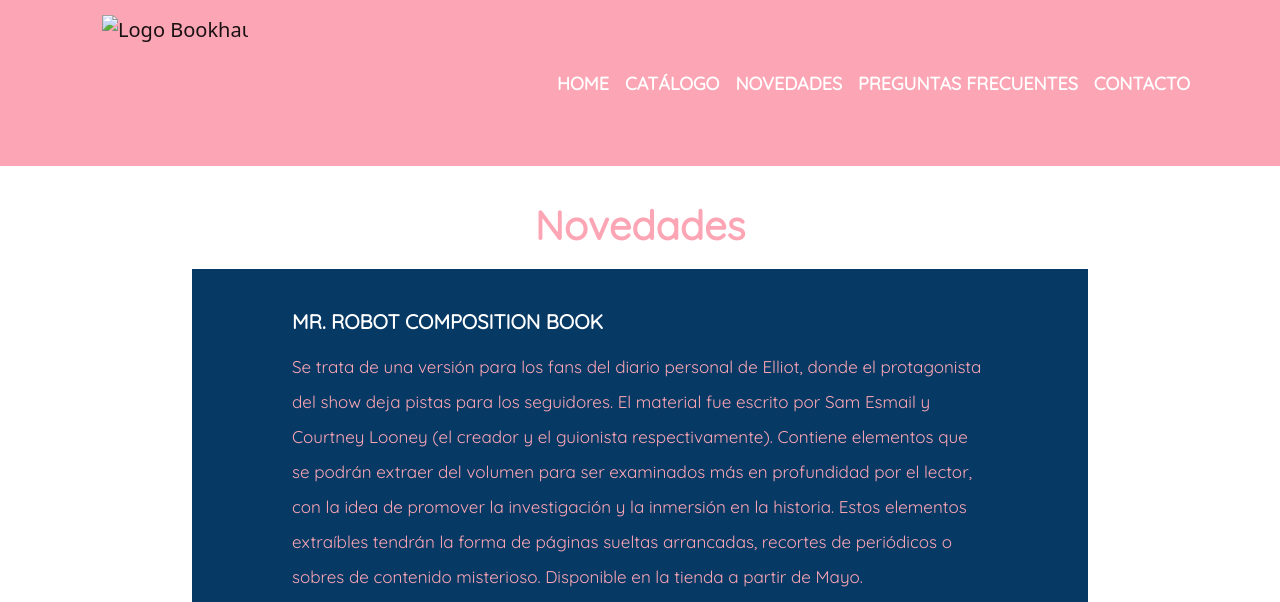
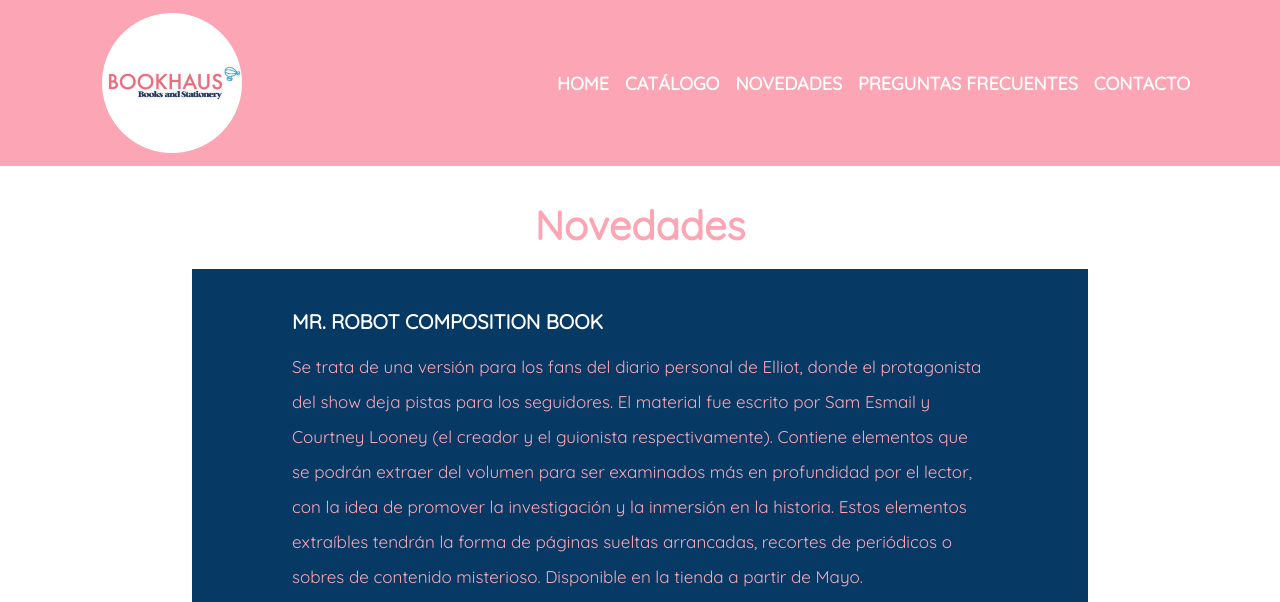
Before and after one commit to antonela-busso/Bookhaus, a plain HTML site: page views/novedades.html in a window 1280 px wide. Shown: the top 602 px of the page. Drawn offline with nearby package versions, Linux system fonts and the light colour scheme.

Commit message:
cambio novedades

```diff
--- a/views/novedades.html
+++ b/views/novedades.html
@@ -19,7 +19,7 @@
         <div class="container-fluid navbar-light">
           <nav class="navbar navbar-expand-lg container" >
               <div class="container-fluid">
-                <a class="navbar-brand" href="#"><img src="../imagenes/logoFinal" alt="Logo Bookhaus"></a>
+                <a class="navbar-brand" href="#"><img src="../imagenes/logoFinal.png" alt="Logo Bookhaus"></a>
                 <button class="navbar-toggler" type="button" data-bs-toggle="collapse" data-bs-target="#navbarSupportedContent" aria-controls="navbarSupportedContent" aria-expanded="false" aria-label="Toggle navigation">
                   <span class="navbar-toggler-icon"></span>
                 </button>
```
